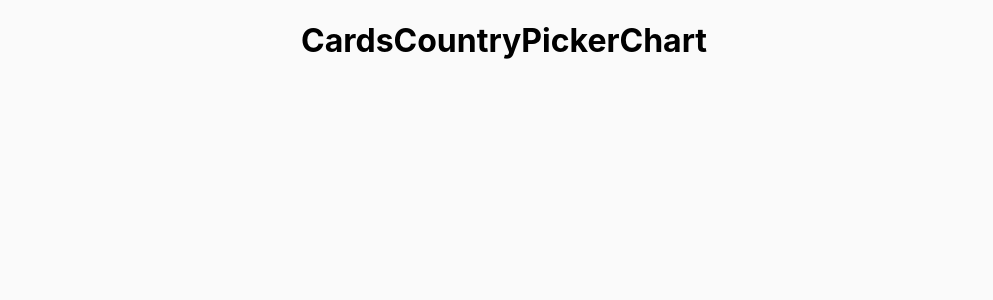
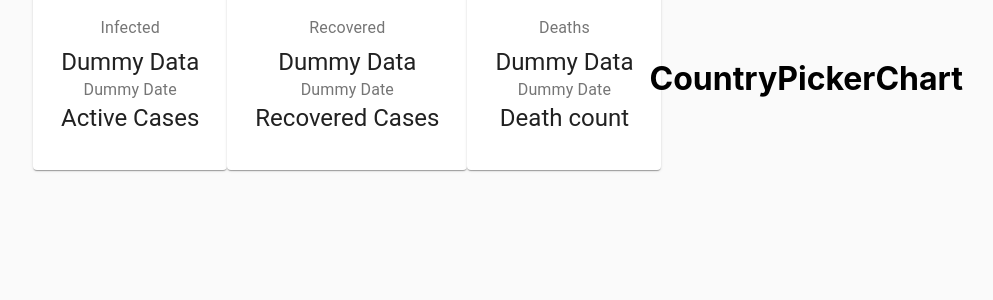
Before and after one commit to ConnerMcCabe/React-Tracker, a React (Create React App) app: page / in a window 1280 px wide. Shown: the top 300 px of the page, without its empty margins (136-1129 px from the left). Built offline with nearby package versions, Linux system fonts and the light colour scheme; no server answers.

Commit message:
adding to card component

```diff
--- a/src/Components/Cards/Cards.jsx
+++ b/src/Components/Cards/Cards.jsx
@@ -1,11 +1,39 @@
 import React from 'react';
+import styles from "./Cards.module.css"
+import { Card, CardContent, Typography, Grid } from '@material-ui/core';
 
 const Cards = (props) => {
   console.log(props)
 
   return (
-
-    <h1>Cards</h1>
+    <div className={styles.container}>
+      <Grid container spacing={3} justify="center">
+        <Grid item component={Card}>
+          <CardContent>
+            <Typography color="textSecondary" gutterBottom>Infected</Typography>
+            <Typography variant="h5">Dummy Data</Typography>
+            <Typography color="textSecondary">Dummy Date</Typography>
+            <Typography variant="h5">Active Cases</Typography>
+          </CardContent>
+        </Grid>
+        <Grid item component={Card}>
+          <CardContent>
+            <Typography color="textSecondary" gutterBottom>Recovered</Typography>
+            <Typography variant="h5">Dummy Data</Typography>
+            <Typography color="textSecondary">Dummy Date</Typography>
+            <Typography variant="h5">Recovered Cases</Typography>
+          </CardContent>
+        </Grid>
+        <Grid item component={Card}>
+          <CardContent>
+            <Typography color="textSecondary" gutterBottom>Deaths</Typography>
+            <Typography variant="h5">Dummy Data</Typography>
+            <Typography color="textSecondary">Dummy Date</Typography>
+            <Typography variant="h5">Death count</Typography>
+          </CardContent>
+        </Grid>
+      </Grid>
+    </div>
   )
 }
 
```
